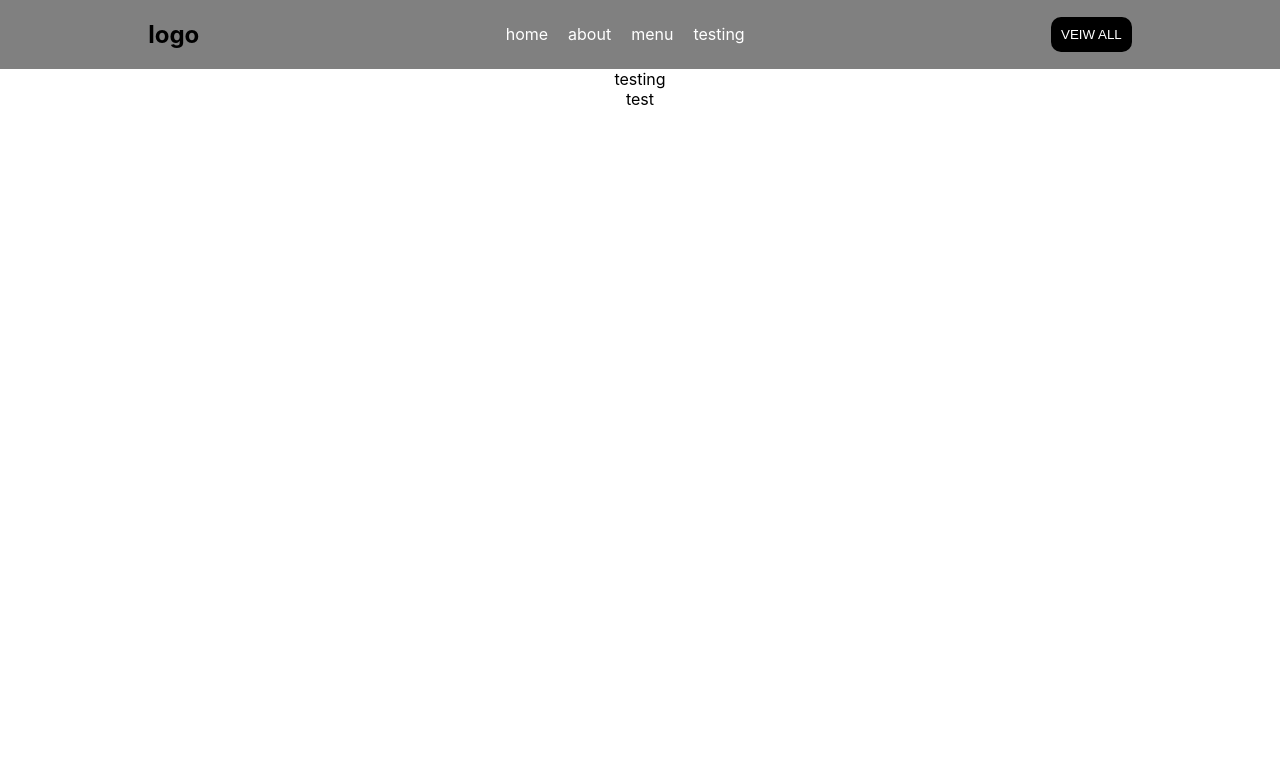
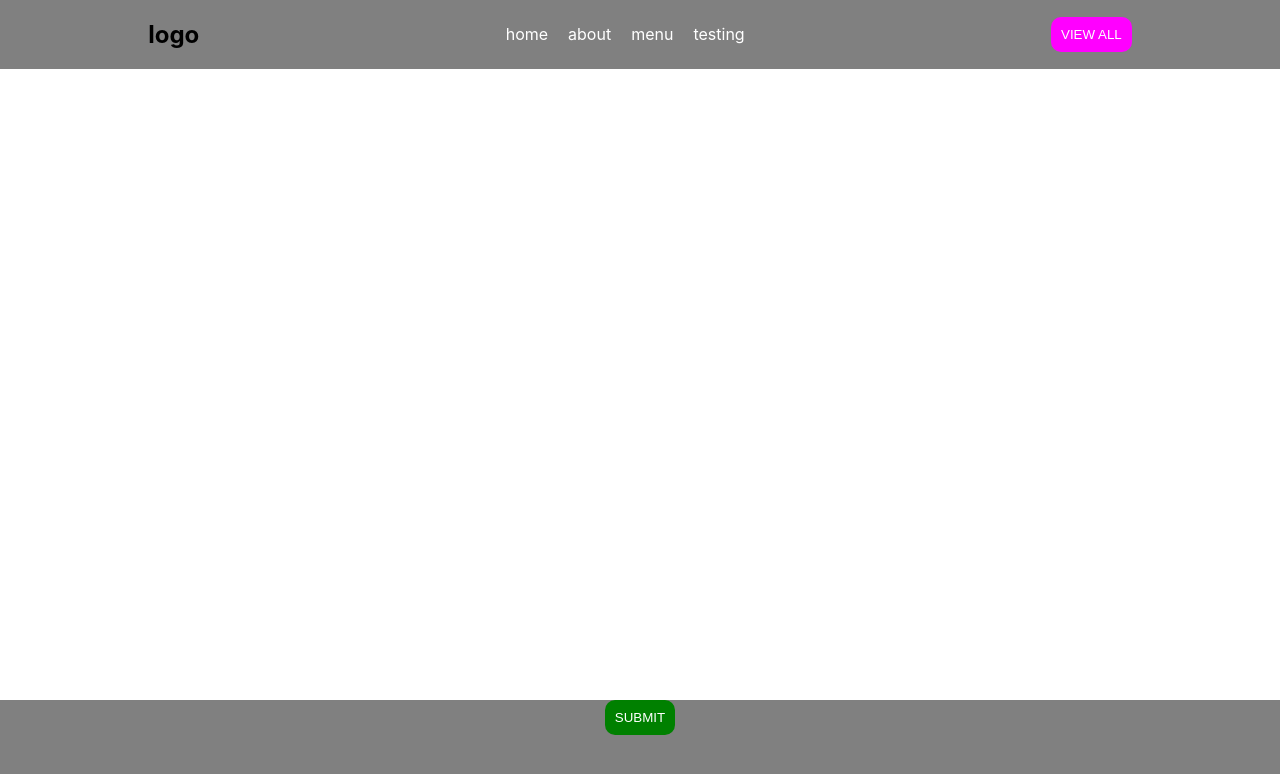
Before and after one commit to pratikkakani080/react-eve-batch-28-01, a React (Create React App) app: page / in a window 1280 px wide. Shown: the top 774 px of the page. Built offline with nearby package versions, Linux system fonts and the light colour scheme.

Commit message:
feat: props

```diff
--- a/src/App.css
+++ b/src/App.css
@@ -1,5 +1,10 @@
 .App {
   text-align: center;
+  height: 100vh;
+  justify-content: space-between;
+  display: flex;
+  flex-direction: column;
+
 }
 
 .App-logo {
--- a/src/App.js
+++ b/src/App.js
@@ -1,14 +1,13 @@
 import logo from "./logo.svg";
 import "./App.css";
 import Header from "./common/components/header";
-import Footer, { Testing } from "./common/components/footer";
+import Footer from "./common/components/footer";
 
 function App() {
   return (
     <div className="App">
       <Header />
       <Footer />
-      <Testing />
     </div>
   );
 }
--- a/src/common/components/footer/footer.css
+++ b/src/common/components/footer/footer.css
@@ -0,0 +1,4 @@
+.footer {
+    background-color: grey;
+    height: 100px;
+}
--- a/src/common/components/footer/index.jsx
+++ b/src/common/components/footer/index.jsx
@@ -1,18 +1,14 @@
 import React from 'react'
-import { test } from '../../utils'
+import Button from '../../elements/button'
+import './footer.css'
 
 export default function Footer() {
-  console.log(test)
   return (
-    <>
-      <div>
-        {test}
-      </div>
-      <div></div>
-    </>
+    <div className='footer'>
+      <Button
+        buttonText={'submit'}
+        color={'green'}
+      />
+    </div>
   )
 }
-
-export function Testing() {
-  return 'test'
-}
--- a/src/common/components/header/header.css
+++ b/src/common/components/header/header.css
@@ -11,11 +11,3 @@ background-color: gray;
     align-items: center;
     color: white;
 }
-.right button{
-    padding: 10px;
-    border-radius: 10px;
-    background-color: black;
-    color: white;
-    border: none;
-    text-transform: uppercase;
-}
--- a/src/common/components/header/index.jsx
+++ b/src/common/components/header/index.jsx
@@ -17,7 +17,7 @@ export default function Header() {
                     <a href='#'>{test}</a>
                 </div>
                 <div className='right'>
-                    <Button />
+                    <Button color={'magenta'} />
                 </div>
             </div>
         </div>
--- a/src/common/elements/button/button.css
+++ b/src/common/elements/button/button.css
@@ -0,0 +1,9 @@
+.button {
+    padding: 10px;
+    border-radius: 10px;
+    background-color: black;
+    color: white;
+    border: none;
+    text-transform: uppercase;
+
+}
--- a/src/common/elements/button/index.jsx
+++ b/src/common/elements/button/index.jsx
@@ -1,8 +1,16 @@
 import React from 'react'
+import './button.css'
 
-function Button() {
+function Button(props) {
+    console.log('props**', props);
+
     return (
-        <button>Veiw all</button>
+        <button
+            className={`button ${props.className}`}
+            style={{ backgroundColor: props.color }}
+        >
+            {props.buttonText || 'View all'}
+        </button>
     )
 }
 
```
